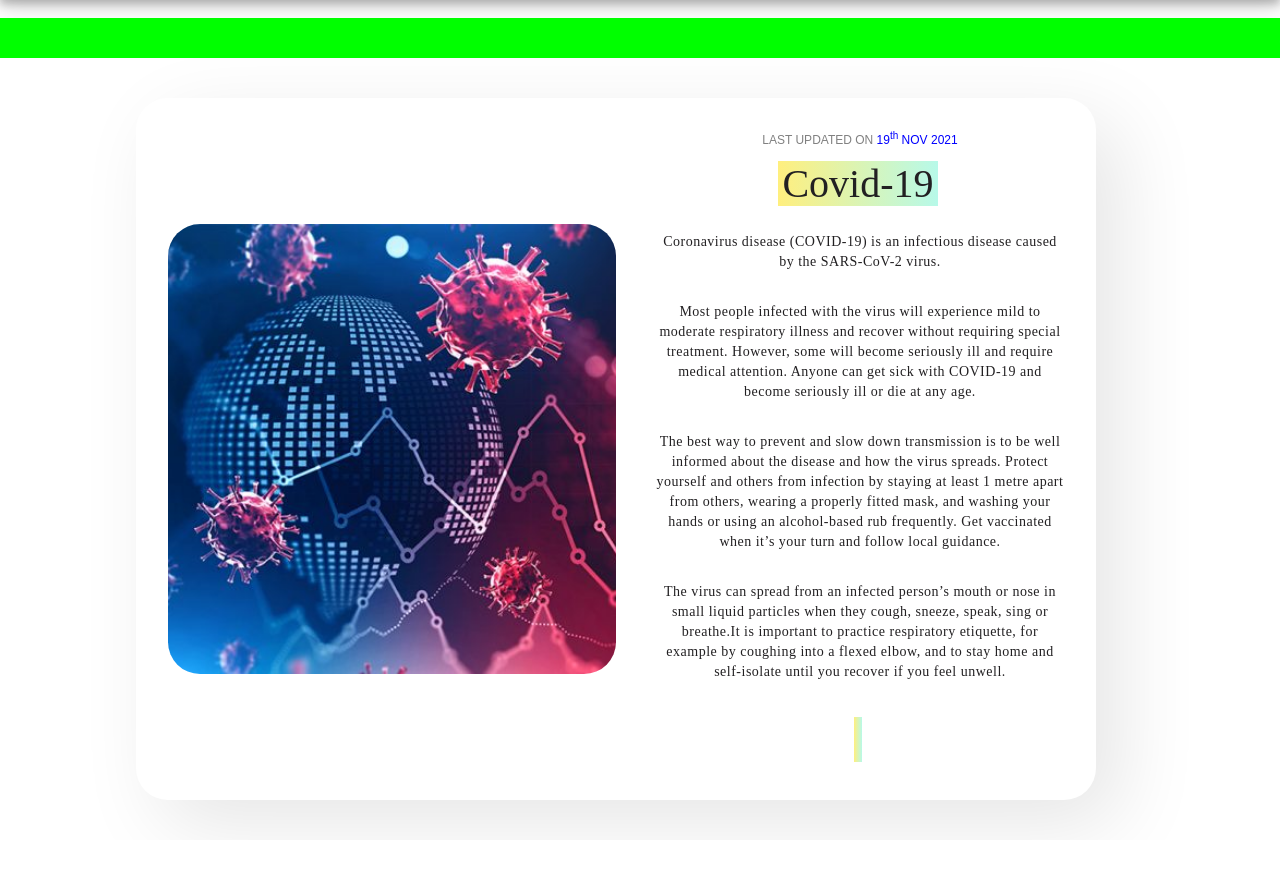
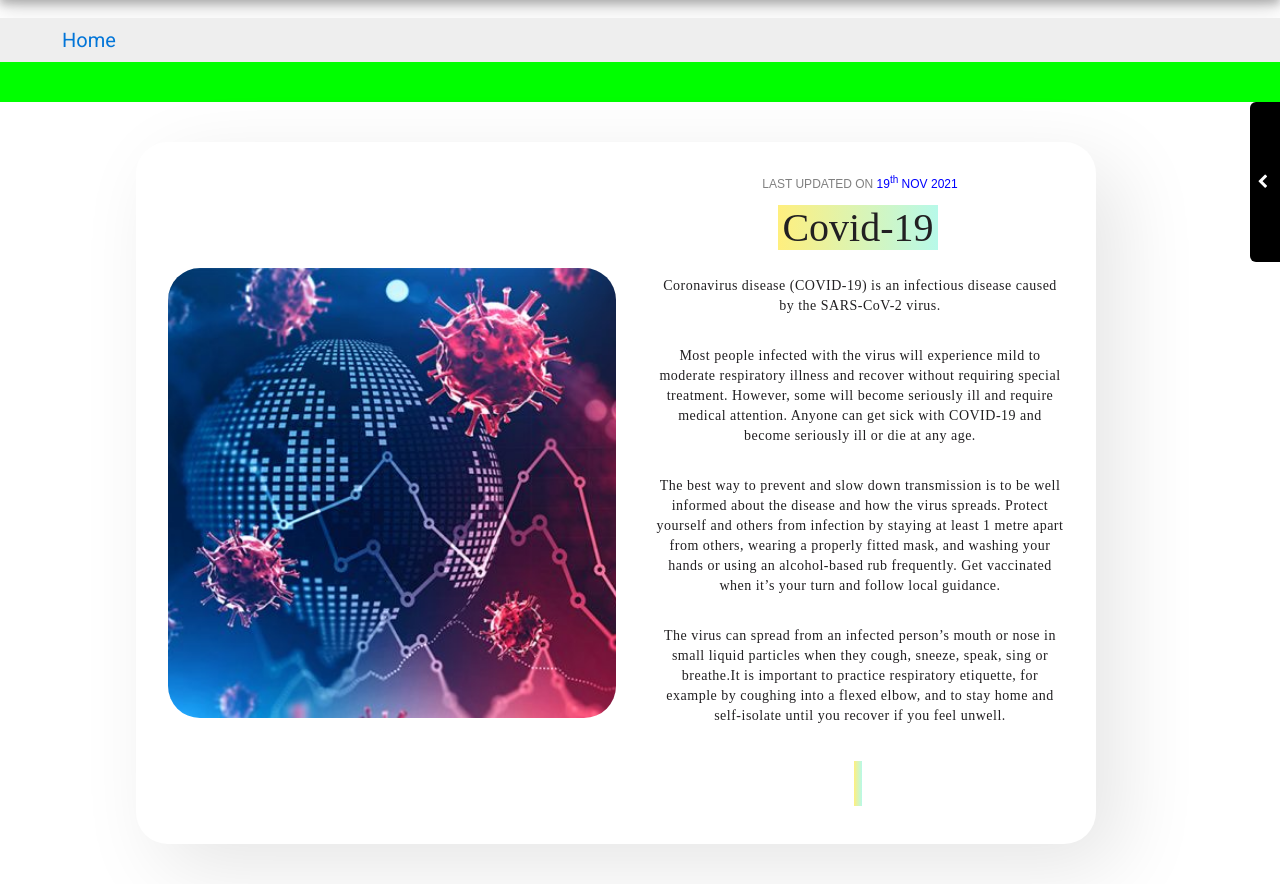
Before and after one commit to Atharv-Chaudhari/Project-Covid, a Python web app: template templates/index.html in a window 1280 px wide. Shown: the part 120-1004 px from the top of the page. Before the commit the page ends 944 px from the top, so only its background shows below. Run offline with Jinja, Linux system fonts and the light colour scheme; the template is opened without the code that fills it, so the values that code supplies are empty; some libraries are stand-ins or nearby versions.

Commit message:
20th Nov 2021

```diff
--- a/static/css/style.css
+++ b/static/css/style.css
@@ -712,3 +712,31 @@ code {
   margin-left: auto;
   margin-right: auto;
 }
+/* **************************************************************************************************** */
+ul.breadcrumb {
+  padding: 10px 62px;
+  list-style: none;
+  background-color: #eee;
+}
+ul.breadcrumb li {
+  display: inline;
+  font-size: 18px;
+}
+ul.breadcrumb li a{
+  font-size: 20px;
+}
+ul.breadcrumb li+li:before {
+  padding: 8px;
+  color: black;
+  content: "/\00a0";
+}
+ul.breadcrumb li a {
+  color: #0275d8;
+  text-decoration: none;
+}
+ul.breadcrumb li a:hover {
+  color: #01447e;
+  text-decoration: none;
+
+}
+/* ************************************************************************************************************* */
--- a/templates/index.html
+++ b/templates/index.html
@@ -8,6 +8,7 @@
     <link rel="icon" type="image/x-icon" href="static/images/icon.jpg">
     <link rel="stylesheet" href="static/css/style.css" />
     <link rel="stylesheet" href="static/css/sign.css" />
+    <link href="//netdna.bootstrapcdn.com/font-awesome/4.1.0/css/font-awesome.min.css" rel="stylesheet">
     <!-- <link rel="stylesheet" href="static/css/style.scss" /> -->
     <link rel="stylesheet " href="https://cdnjs.cloudflare.com/ajax/libs/font-awesome/4.7.0/css/font-awesome.min.css ">
 </head>
@@ -111,6 +112,9 @@
         </div>
     </nav>
     <br>
+    <ul class="breadcrumb">
+        <li><a href="/">Home</a></li>
+      </ul>
     <div id="myModal" class="modal">
         <div class="modal-content">
             <a>
@@ -188,34 +192,6 @@
         <marquee><strong><img src="static/images/hello.gif " width="30px " height="30px "> Team
                 Infy SOARS presents Covid-19 Details and Research</strong></marquee>
     </div>
-    <div class="covid-info">
-        <div class="card">
-            <img src="static/images/Covid.jpg"
-                class="card__image"/>
-            <div class="card__content">
-                <time datetime="2021-11-19" class="card__date"><span style="color: grey;">Last Updated on
-                    </span><span style="color: blue;">19<sup style="text-transform: lowercase;">th</sup> Nov
-                        2021</span></time>
-                <span class="card__title">Covid-19<span>
-                        <p>Coronavirus disease (COVID-19) is an infectious disease caused by the SARS-CoV-2 virus.</p>
-
-                            <p>Most people infected with the virus will experience mild to moderate respiratory illness and
-                            recover without requiring special treatment. However, some will become seriously ill and
-                            require medical attention. Anyone can get sick with COVID-19 and become seriously ill or die
-                            at any age.</p>
-
-                            <p>The best way to prevent and slow down transmission is to be well informed about the disease
-                            and how the virus spreads. Protect yourself and others from infection by staying at least 1
-                            metre apart from others, wearing a properly fitted mask, and washing your hands or using an
-                            alcohol-based rub frequently. Get vaccinated when it’s your turn and follow local guidance.</p>
-
-                            <p>The virus can spread from an infected person’s mouth or nose in small liquid particles when
-                            they cough, sneeze, speak, sing or breathe.It is important to practice respiratory etiquette, for example
-                            by coughing into a flexed elbow, and to stay home and self-isolate until you recover if you
-                            feel unwell.</p>
-            </div>
-        </div>
-    </div>
     <div class="menu-container" style="margin-left:100%;">
         <div class="collapse-icon">
             <span class="fa fa-chevron-left"></span>
@@ -235,6 +211,36 @@
         <div class="menu-item">
             <span class="fa fa-linkedin social-ico"></span>
             <div class="menu-item-text">Linked In</div>
+        </div>
+    </div>
+    <div class="covid-info">
+        <div class="card">
+            <img src="static/images/Covid.jpg" class="card__image" />
+            <div class="card__content">
+                <time datetime="2021-11-19" class="card__date"><span style="color: grey;">Last Updated on
+                    </span><span style="color: blue;">19<sup style="text-transform: lowercase;">th</sup> Nov
+                        2021</span></time>
+                <span class="card__title">Covid-19<span>
+                        <p>Coronavirus disease (COVID-19) is an infectious disease caused by the SARS-CoV-2 virus.</p>
+
+                        <p>Most people infected with the virus will experience mild to moderate respiratory illness and
+                            recover without requiring special treatment. However, some will become seriously ill and
+                            require medical attention. Anyone can get sick with COVID-19 and become seriously ill or die
+                            at any age.</p>
+
+                        <p>The best way to prevent and slow down transmission is to be well informed about the disease
+                            and how the virus spreads. Protect yourself and others from infection by staying at least 1
+                            metre apart from others, wearing a properly fitted mask, and washing your hands or using an
+                            alcohol-based rub frequently. Get vaccinated when it’s your turn and follow local guidance.
+                        </p>
+
+                        <p>The virus can spread from an infected person’s mouth or nose in small liquid particles when
+                            they cough, sneeze, speak, sing or breathe.It is important to practice respiratory
+                            etiquette, for example
+                            by coughing into a flexed elbow, and to stay home and self-isolate until you recover if you
+                            feel unwell.
+                        </p>
+            </div>
         </div>
     </div>
     <!-- <div id="myModal1" class="modal1">
```
Also changed, not shown: static/images/crousal1.jpg (added), static/images/crousal2.png (added), static/images/crousal3.jpg (added).
